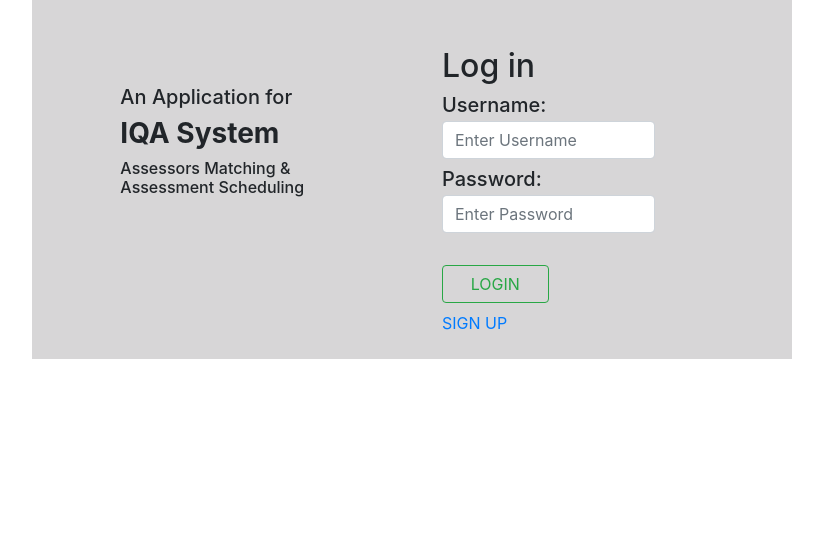
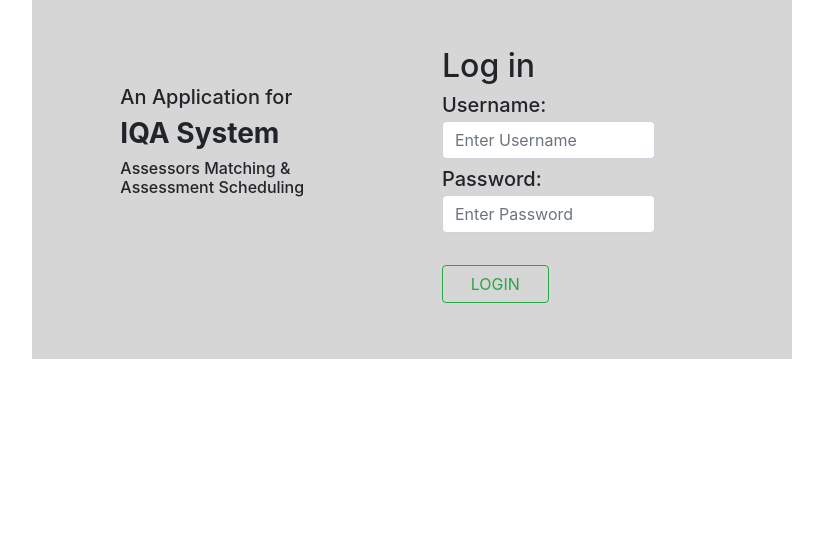
Before and after one commit to yodsawadee/iqa-v3, a Django app: page / in a window 1280 px wide. Shown: the part 97-631 px from the top of the page, without its empty margins (228-1051 px from the left). Run offline with Django 3.2, Linux system fonts and the light colour scheme; some libraries are stand-ins or nearby versions.

Commit message:
disable signup

```diff
--- a/accounts/templates/accounts/login.html
+++ b/accounts/templates/accounts/login.html
@@ -93,7 +93,7 @@
                             <br />
                         </form>
 
-                        <a class="text active" href="{% url 'signup' %}">SIGN UP</a>
+                        <!--<a class="text active" href="{% url 'signup' %}">SIGN UP</a>-->
                         <br /><br />
                     </div>
                 </div>
```
